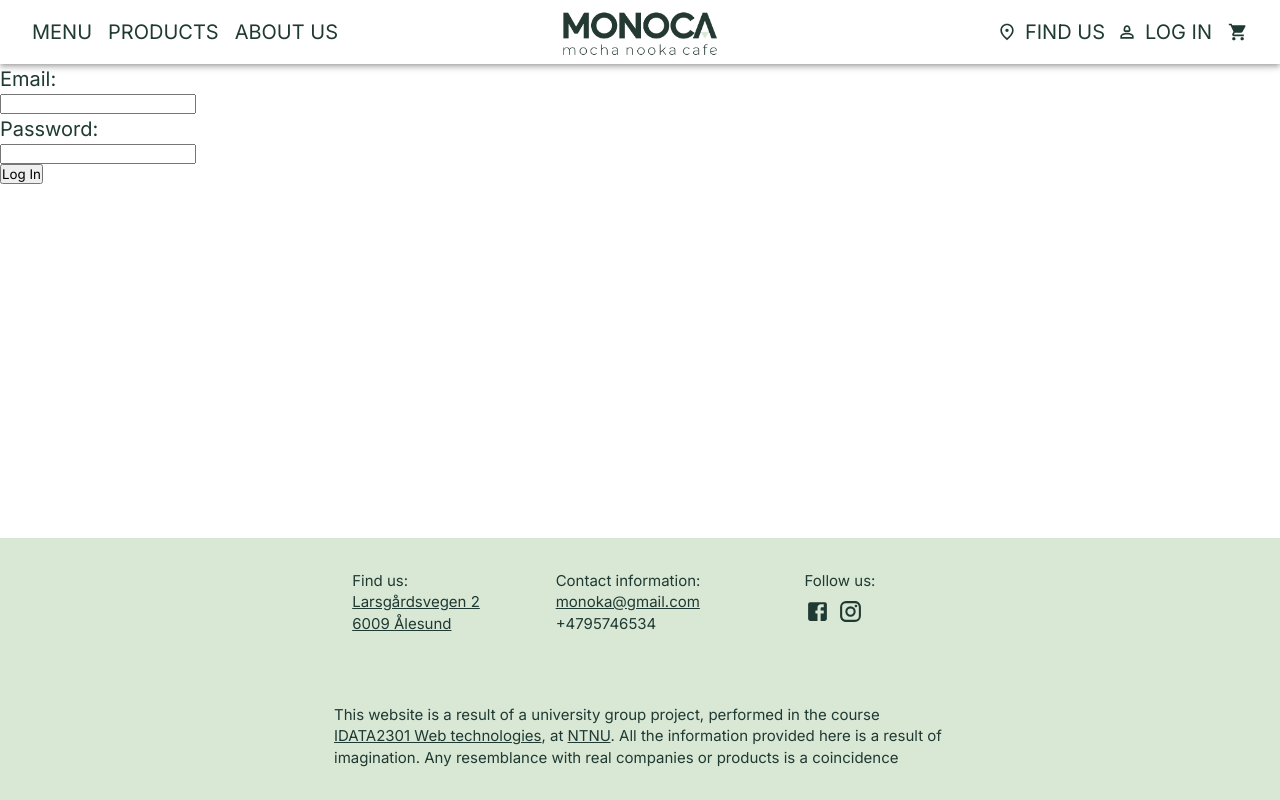
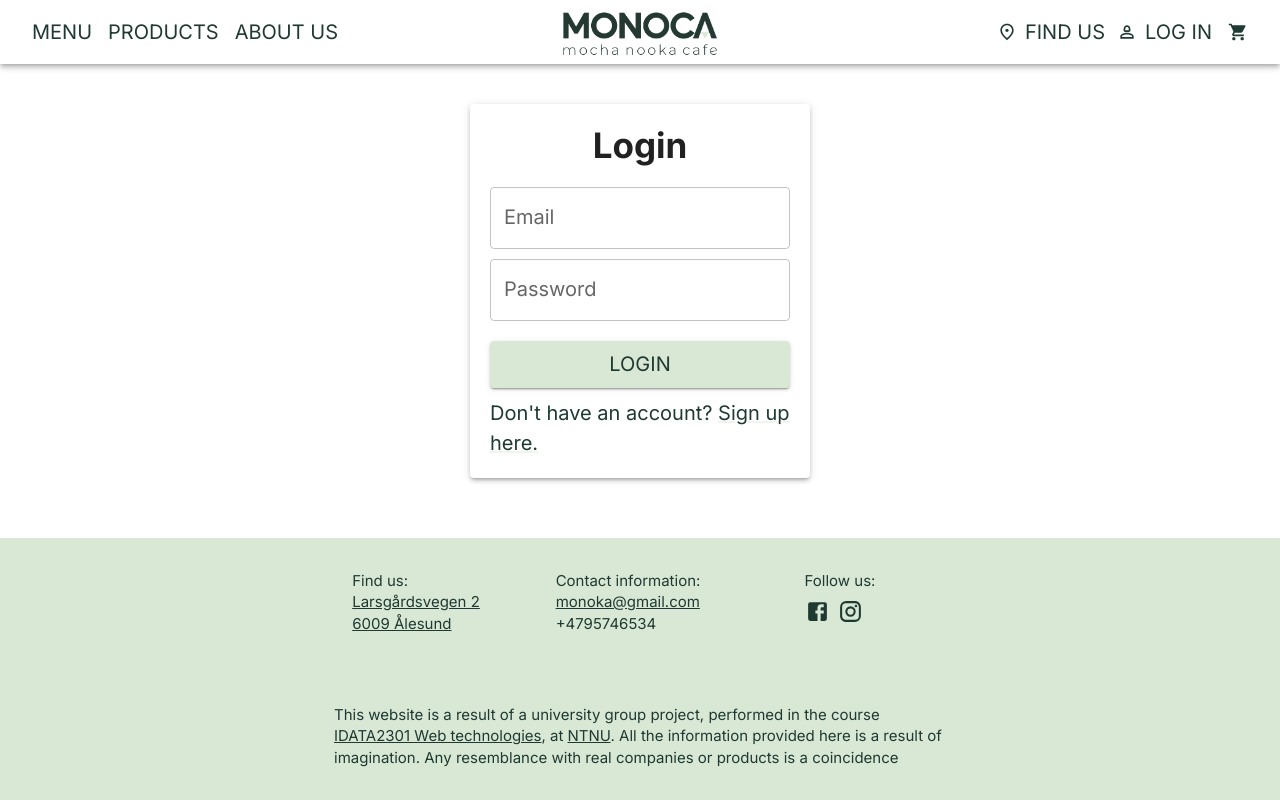
Before and after one commit to ivannakolesnyk/ivannakolesnyk.github.io, a React (Create React App) app in the folder webshop-frontend/: page /login in a window 1280 px wide. Built offline with nearby package versions, Linux system fonts and the light colour scheme.

Commit message:
Create styled login page
Remove old log in option, and replace with new.

```diff
--- a/webshop-frontend/src/components/LogIn.jsx
+++ b/webshop-frontend/src/components/LogIn.jsx
@@ -1,54 +1,66 @@
-import React, { useState } from "react";
-import { Typography } from "@mui/material";
+import React from "react";
+import {
+  TextField,
+  Button,
+  Link,
+  Typography,
+  Box,
+  Container,
+  Paper,
+} from "@mui/material";
+import { styled } from "@mui/material/styles";
 import { useTheme } from "@mui/material/styles";
 
-const LogIn = () => {
+const LoginBox = styled(Paper)({
+  display: "flex",
+  flexDirection: "column",
+  alignItems: "center",
+  padding: "2rem",
+  maxWidth: "30rem",
+  margin: "auto",
+});
+
+const StyledTextField = styled(TextField)({
+  marginBottom: "1rem",
+  width: "100%",
+});
+
+const StyledButton = styled(Button)({
+  marginTop: "1rem",
+  width: "100%",
+});
+
+const Login = () => {
+  // Import the custom theme from theme.js
   const theme = useTheme();
-  const [email, setEmail] = useState("");
-  const [password, setPassword] = useState("");
-
-  const handleSubmit = (event) => {
-    event.preventDefault();
-    // Handle login logic here
-  };
 
   return (
-    <form onSubmit={handleSubmit}>
-      <label>
+    <Container maxWidth="lg" sx={{ display: "flex", justifyContent: "center" }}>
+      <Box sx={{ mt: "4rem" }}>
+        <LoginBox elevation={3}>
+          <Typography variant="h4" sx={{ marginBottom: "2rem" }}>
+            Login
+          </Typography>
+          <StyledTextField label="Email" type="email" />
+          <StyledTextField label="Password" type="password" />
+          <StyledButton variant="contained" color="primary">
+            Login
+          </StyledButton>
           <Typography
             sx={{
+              marginTop: "1rem",
               color: theme.palette.primary.contrastText,
             }}
           >
-          Email:
+            Don't have an account?{" "}
+            <Link href="#" sx={{ color: theme.palette.primary.contrastText }}>
+              Sign up here.
+            </Link>
           </Typography>
-        <input
-          type="email"
-          value={email}
-          onChange={(event) => setEmail(event.target.value)}
-          required
-        />
-      </label>
-      <br />
-      <label>
-        <Typography
-          sx={{
-            color: theme.palette.primary.contrastText,
-          }}
-        >
-          Password:
-        </Typography>
-        <input
-          type="password"
-          value={password}
-          onChange={(event) => setPassword(event.target.value)}
-          required
-        />
-      </label>
-      <br />
-      <button type="submit">Log In</button>
-    </form>
+        </LoginBox>
+      </Box>
+    </Container>
   );
 };
 
-export default LogIn;
+export default Login;
```
Lines whose indentation alone changed are shown as unchanged.
